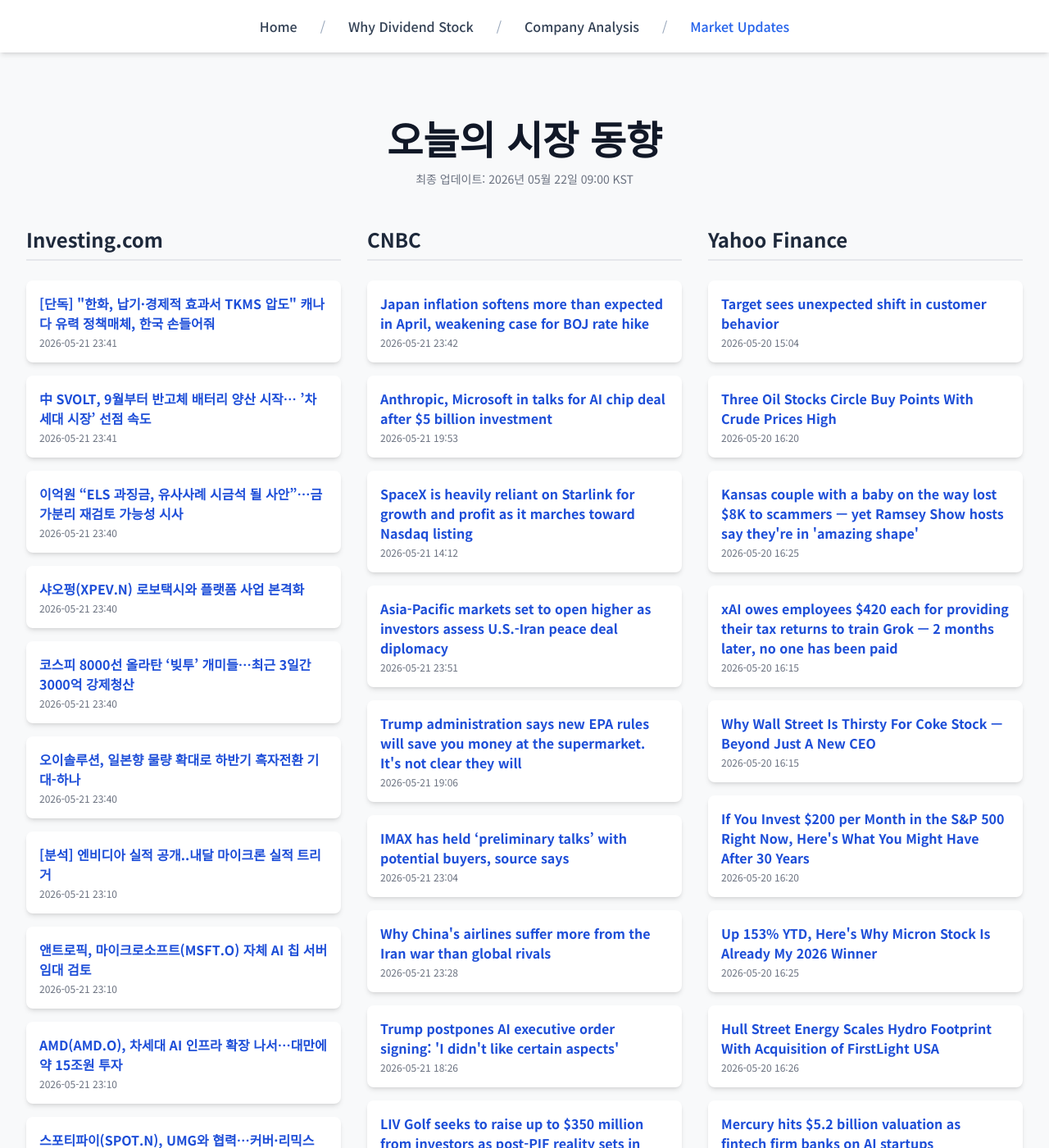
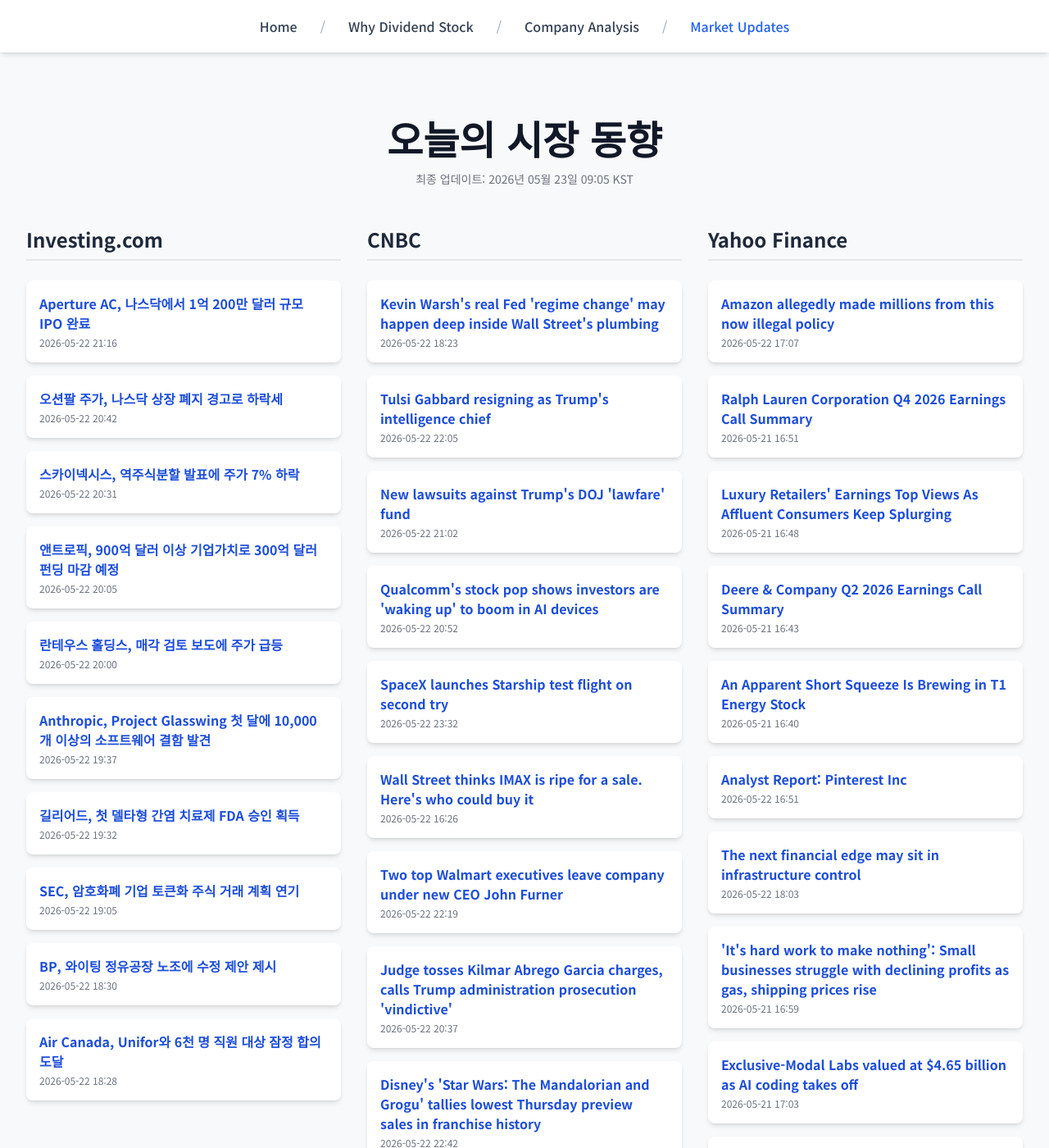
Before and after one commit to Kay-Hwang/my-company-analysis, a Jekyll site: the page built from market-updates.html, in a window 1280 px wide and 1400 px high. Shown: the whole window at 82% size. Built offline with Jekyll 4.4.1, drawn with Linux system fonts in a browser that asks for light colours; nearby versions of some CDN libraries; a script that is not in the unit is left out; some of the changed text lies outside the part shown.

Commit message:
Update daily data

```diff
--- a/_data/latest_data.json
+++ b/_data/latest_data.json
@@ -1,190 +1,190 @@
 {
-  "lastUpdated": "2026년 05월 22일 09:00 KST",
+  "lastUpdated": "2026년 05월 23일 09:05 KST",
   "news": {
     "investing": [
       {
-        "title": "[단독] \"한화, 납기·경제적 효과서 TKMS 압도\" 캐나다 유력 정책매체, 한국 손들어줘",
-        "link": "https://kr.investing.com/news/stock-market-news/article-1957018",
-        "pubDate": "2026-05-21 23:41:18",
-        "summary": "[단독] \"한화, 납기·경제적 효과서 TKMS 압도\" 캐나다 유력 정책매체, 한국 손들어줘"
+        "title": "Aperture AC, 나스닥에서 1억 200만 달러 규모 IPO 완료",
+        "link": "https://kr.investing.com/news/stock-market-news/article-432SI-1958474",
+        "pubDate": "2026-05-22 21:16:08",
+        "summary": "Aperture AC, 나스닥에서 1억 200만 달러 규모 IPO 완료"
       },
       {
-        "title": "中 SVOLT, 9월부터 반고체 배터리 양산 시작… ’차세대 시장’ 선점 속도",
-        "link": "https://kr.investing.com/news/stock-market-news/article-1957016",
-        "pubDate": "2026-05-21 23:41:18",
-        "summary": "中 SVOLT, 9월부터 반고체 배터리 양산 시작… ’차세대 시장’ 선점 속도"
+        "title": "오션팔 주가, 나스닥 상장 폐지 경고로 하락세",
+        "link": "https://kr.investing.com/news/stock-market-news/article-93CH-1958429",
+        "pubDate": "2026-05-22 20:42:52",
+        "summary": "오션팔 주가, 나스닥 상장 폐지 경고로 하락세"
       },
       {
-        "title": "이억원 “ELS 과징금, 유사사례 시금석 될 사안”…금가분리 재검토 가능성 시사",
-        "link": "https://kr.investing.com/news/stock-market-news/article-1957012",
-        "pubDate": "2026-05-21 23:40:25",
-        "summary": "이억원 “ELS 과징금, 유사사례 시금석 될 사안”…금가분리 재검토 가능성 시사"
+        "title": "스카이넥시스, 역주식분할 발표에 주가 7% 하락",
+        "link": "https://kr.investing.com/news/stock-market-news/article-93CH-1958413",
+        "pubDate": "2026-05-22 20:31:53",
+        "summary": "스카이넥시스, 역주식분할 발표에 주가 7% 하락"
       },
       {
-        "title": "샤오펑(XPEV.N) 로보택시와 플랫폼 사업 본격화",
-        "link": "https://kr.investing.com/news/stock-market-news/article-1957010",
-        "pubDate": "2026-05-21 23:40:25",
-        "summary": "샤오펑(XPEV.N) 로보택시와 플랫폼 사업 본격화"
+        "title": "앤트로픽, 900억 달러 이상 기업가치로 300억 달러 펀딩 마감 예정",
+        "link": "https://kr.investing.com/news/stock-market-news/article-1958359",
+        "pubDate": "2026-05-22 20:05:45",
+        "summary": "앤트로픽, 900억 달러 이상 기업가치로 300억 달러 펀딩 마감 예정"
       },
       {
-        "title": "코스피 8000선 올라탄 ‘빚투’ 개미들…최근 3일간 3000억 강제청산",
-        "link": "https://kr.investing.com/news/stock-market-news/article-1957008",
-        "pubDate": "2026-05-21 23:40:24",
-        "summary": "코스피 8000선 올라탄 ‘빚투’ 개미들…최근 3일간 3000억 강제청산"
+        "title": "란테우스 홀딩스, 매각 검토 보도에 주가 급등",
+        "link": "https://kr.investing.com/news/stock-market-news/article-93CH-1958347",
+        "pubDate": "2026-05-22 20:00:24",
+        "summary": "란테우스 홀딩스, 매각 검토 보도에 주가 급등"
       },
       {
-        "title": "오이솔루션, 일본향 물량 확대로 하반기 흑자전환 기대-하나",
-        "link": "https://kr.investing.com/news/stock-market-news/article-1957006",
-        "pubDate": "2026-05-21 23:40:09",
-        "summary": "오이솔루션, 일본향 물량 확대로 하반기 흑자전환 기대-하나"
+        "title": "Anthropic, Project Glasswing 첫 달에 10,000개 이상의 소프트웨어 결함 발견",
+        "link": "https://kr.investing.com/news/stock-market-news/article-93CH-1958333",
+        "pubDate": "2026-05-22 19:37:52",
+        "summary": "Anthropic, Project Glasswing 첫 달에 10,000개 이상의 소프트웨어 결함 발견"
       },
       {
-        "title": "[분석] 엔비디아 실적 공개..내달 마이크론 실적 트리거",
-        "link": "https://kr.investing.com/news/stock-market-news/article-1956989",
-        "pubDate": "2026-05-21 23:10:26",
-        "summary": "[분석] 엔비디아 실적 공개..내달 마이크론 실적 트리거"
+        "title": "길리어드, 첫 델타형 간염 치료제 FDA 승인 획득",
+        "link": "https://kr.investing.com/news/stock-market-news/article-93CH-1958327",
+        "pubDate": "2026-05-22 19:32:19",
+        "summary": "길리어드, 첫 델타형 간염 치료제 FDA 승인 획득"
       },
       {
-        "title": "앤트로픽, 마이크로소프트(MSFT.O) 자체 AI 칩 서버 임대 검토",
-        "link": "https://kr.investing.com/news/stock-market-news/article-1956988",
-        "pubDate": "2026-05-21 23:10:26",
-        "summary": "앤트로픽, 마이크로소프트(MSFT.O) 자체 AI 칩 서버 임대 검토"
+        "title": "SEC, 암호화폐 기업 토큰화 주식 거래 계획 연기",
+        "link": "https://kr.investing.com/news/stock-market-news/article-93CH-1958318",
+        "pubDate": "2026-05-22 19:05:17",
+        "summary": "SEC, 암호화폐 기업 토큰화 주식 거래 계획 연기"
       },
       {
-        "title": "AMD(AMD.O), 차세대 AI 인프라 확장 나서…대만에 약 15조원 투자",
-        "link": "https://kr.investing.com/news/stock-market-news/article-1956987",
-        "pubDate": "2026-05-21 23:10:26",
-        "summary": "AMD(AMD.O), 차세대 AI 인프라 확장 나서…대만에 약 15조원 투자"
+        "title": "BP, 와이팅 정유공장 노조에 수정 제안 제시",
+        "link": "https://kr.investing.com/news/stock-market-news/article-93CH-1958302",
+        "pubDate": "2026-05-22 18:30:33",
+        "summary": "BP, 와이팅 정유공장 노조에 수정 제안 제시"
       },
       {
-        "title": "스포티파이(SPOT.N), UMG와 협력…커버·리믹스 가능한 AI 기능 도입",
-        "link": "https://kr.investing.com/news/stock-market-news/article-1956986",
-        "pubDate": "2026-05-21 23:10:26",
-        "summary": "스포티파이(SPOT.N), UMG와 협력…커버·리믹스 가능한 AI 기능 도입"
+        "title": "Air Canada, Unifor와 6천 명 직원 대상 잠정 합의 도달",
+        "link": "https://kr.investing.com/news/stock-market-news/article-93CH-1958300",
+        "pubDate": "2026-05-22 18:28:04",
+        "summary": "Air Canada, Unifor와 6천 명 직원 대상 잠정 합의 도달"
       }
     ],
     "cnbc": [
       {
-        "title": "Japan inflation softens more than expected in April, weakening case for BOJ rate hike",
-        "link": "https://www.cnbc.com/2026/05/22/japan-april-core-inflation-boj-rate-hike-outlook.html",
-        "pubDate": "Thu, 21 May 2026 23:42:29 GMT",
-        "summary": "Japan inflation softens more than expected in April, weakening case for BOJ rate hike"
+        "title": "Kevin Warsh's real Fed 'regime change' may happen deep inside Wall Street's plumbing",
+        "link": "https://www.cnbc.com/2026/05/22/kevin-warshs-real-fed-regime-change-may-happen-deep-inside-wall-streets-plumbing.html",
+        "pubDate": "Fri, 22 May 2026 18:23:49 GMT",
+        "summary": "Warsh could guide to a smaller role in day-to-day markets, while also setting clearer rules for how and when it should intervene."
       },
       {
-        "title": "Anthropic, Microsoft in talks for AI chip deal after $5 billion investment",
-        "link": "https://www.cnbc.com/2026/05/21/anthropic-microsoft-maia-200-ai-chip.html",
-        "pubDate": "Thu, 21 May 2026 19:53:21 GMT",
-        "summary": "Microsoft has not made the Maia 200 chips available to customers, but they are used in the company's data centers, offering better efficiency than other silicon."
+        "title": "Tulsi Gabbard resigning as Trump's intelligence chief",
+        "link": "https://www.cnbc.com/2026/05/22/tulsi-gabbard-resigns-intelligence-trump-husband.html",
+        "pubDate": "Fri, 22 May 2026 22:05:04 GMT",
+        "summary": "Gabbard said she is leaving her post to support her husband, who is battling a rare form of bone cancer."
       },
       {
-        "title": "SpaceX is heavily reliant on Starlink for growth and profit as it marches toward Nasdaq listing",
-        "link": "https://www.cnbc.com/2026/05/21/spacex-starlink-growth-profit-nasdaq-ipo.html",
-        "pubDate": "Thu, 21 May 2026 14:12:49 GMT",
-        "summary": "SpaceX's IPO prospectus underscores the importance of Starlink to the company's operations."
+        "title": "New lawsuits against Trump's DOJ 'lawfare' fund",
+        "link": "https://www.cnbc.com/2026/05/22/trump-doj-fund-republicans.html",
+        "pubDate": "Fri, 22 May 2026 21:02:52 GMT",
+        "summary": "President Trump droppped his $10 billion lawsuit against the IRS in exchange for the DOJ creating a $1.8 billion fund to compensate alleged \"lawfare\" victims."
       },
       {
-        "title": "Asia-Pacific markets set to open higher as investors assess U.S.-Iran peace deal diplomacy",
-        "link": "https://www.cnbc.com/2026/05/22/asia-markets-today-brent-nikkei-225-kospi-hang-seng-index.html",
-        "pubDate": "Thu, 21 May 2026 23:51:57 GMT",
-        "summary": "While oil prices fell in U.S. trading, reports that Tehran intends to keep its enriched uranium stockpile within the country stand to complicate negotiations with the U.S."
+        "title": "Qualcomm's stock pop shows investors are 'waking up' to boom in AI devices",
+        "link": "https://www.cnbc.com/2026/05/22/qualcomms-stock-pop-shows-investors-waking-up-to-boom-in-ai-devices.html",
+        "pubDate": "Fri, 22 May 2026 20:52:39 GMT",
+        "summary": "Qualcomm is on a big run, powered by investor bullishness that the company will be at the center of a boom in AI devices."
       },
       {
-        "title": "Trump administration says new EPA rules will save you money at the supermarket. It's not clear they will",
-        "link": "https://www.cnbc.com/2026/05/21/trump-changes-epa-refrigeration-rules-in-grocery-price-push.html",
-        "pubDate": "Thu, 21 May 2026 19:06:44 GMT",
-        "summary": "Trump delayed Biden-era EPA refrigerant rules, saying the move will lower grocery costs, though the impact on food prices remains unclear."
+        "title": "SpaceX launches Starship test flight on second try",
+        "link": "https://www.cnbc.com/2026/05/22/spacex-prepares-another-attempt-at-starship-launch-after-prior-scrub.html",
+        "pubDate": "Fri, 22 May 2026 23:32:23 GMT",
+        "summary": "SpaceX launched its massive Starship rocket on Friday, a day after the company scrubbed plans before takeoff."
       },
       {
-        "title": "IMAX has held ‘preliminary talks’ with potential buyers, source says",
-        "link": "https://www.cnbc.com/2026/05/21/imax-preliminary-talks-potential-buyers.html",
-        "pubDate": "Thu, 21 May 2026 23:04:31 GMT",
-        "summary": "IMAX has held \"preliminary talks\" through intermediaries, but no official pitches have been made directly by the company, a source told CNBC."
+        "title": "Wall Street thinks IMAX is ripe for a sale. Here's who could buy it",
+        "link": "https://www.cnbc.com/2026/05/22/imax-sale-talks-potential-buyers-wall-street-analysts.html",
+        "pubDate": "Fri, 22 May 2026 16:26:26 GMT",
+        "summary": "A source told CNBC that IMAX has held \"preliminary talks\" through intermediaries, but no official pitches have been made by the company."
       },
       {
-        "title": "Why China's airlines suffer more from the Iran war than global rivals",
-        "link": "https://www.cnbc.com/2026/05/22/china-airlines-expect-losses-iran-war-fuel-shortage-railway-.html",
-        "pubDate": "Thu, 21 May 2026 23:28:38 GMT",
-        "summary": "China's carriers face sky-high jet fuel, lack of hedging strategies, and a customer base that can easily pivot to cheaper high-speed rail services."
+        "title": "Two top Walmart executives leave company under new CEO John Furner",
+        "link": "https://www.cnbc.com/2026/05/22/walmart-executives-depart-under-ceo-john-furner.html",
+        "pubDate": "Fri, 22 May 2026 22:19:27 GMT",
+        "summary": "Tom Ward, chief operating officer of Walmart's warehouse chain Sam's Club, is retiring, and Cedric Clark, Walmart's EVP of U.S. store operations, is leaving."
       },
       {
-        "title": "Trump postpones AI executive order signing: 'I didn't like certain aspects'",
-        "link": "https://www.cnbc.com/2026/05/21/trump-ai-executive-order-postponed.html",
-        "pubDate": "Thu, 21 May 2026 18:26:23 GMT",
-        "summary": "Trump said that AI is \"causing tremendous good,\" and he was concerned that the executive order \"could have been a blocker.\""
+        "title": "Judge tosses Kilmar Abrego Garcia charges, calls Trump administration prosecution 'vindictive'",
+        "link": "https://www.cnbc.com/2026/05/22/kilmar-abrego-garcia-charges-dropped-trump-doj-case-vindictive.html",
+        "pubDate": "Fri, 22 May 2026 20:37:38 GMT",
+        "summary": "A judge found Trump’s DOJ targeted Kilmar Abrego Garcia after he challenged his mistaken deportation to El Salvador."
       },
       {
-        "title": "LIV Golf seeks to raise up to $350 million from investors as post-PIF reality sets in",
-        "link": "https://www.cnbc.com/2026/05/21/liv-golf-fundraise-up-to-350-million-post-pif.html",
-        "pubDate": "Thu, 21 May 2026 15:06:49 GMT",
-        "summary": "LIV Golf is preparing to take its updated business plan and investor pitch on the road as soon as Thursday, in an effort to raise fresh capital."
+        "title": "Disney's 'Star Wars: The Mandalorian and Grogu' tallies lowest Thursday preview sales in franchise history",
+        "link": "https://www.cnbc.com/2026/05/22/disneys-star-wars-the-mandalorian-and-grogu-box-office-preview.html",
+        "pubDate": "Fri, 22 May 2026 22:42:23 GMT",
+        "summary": "Disney's \"Star Wars: The Mandalorian and Grogu\" tallied $12 million in Thursday night previews, the lowest collection of advance tickets in franchise history."
       },
       {
-        "title": "Cleveland Cavaliers owner Dan Gilbert turns grief over son’s rare disease into search for a cure",
-        "link": "https://www.cnbc.com/2026/05/21/cavs-owner-dan-gilbert-son-rare-disease-cure.html",
-        "pubDate": "Thu, 21 May 2026 18:55:24 GMT",
-        "summary": "Dan Gilbert honors his son Nick by funding research into neurofibromatosis, the rare disease that took Nick’s life."
+        "title": "Donald Trump Jr.-backed 'Steroid Olympics' are happening on Sunday. Here's what to expect",
+        "link": "https://www.cnbc.com/2026/05/22/enhanced-games-performance-enhancing-drugs.html",
+        "pubDate": "Fri, 22 May 2026 11:51:23 GMT",
+        "summary": "Olympic medallists are among 42 athletes competing in the controversial competition, but the Enhanced Games has big product plans beyond the event this weekend."
       }
     ],
     "yahoo": [
       {
-        "title": "Target sees unexpected shift in customer behavior",
-        "link": "https://finance.yahoo.com/economy/articles/target-sees-unexpected-shift-customer-150445821.html",
-        "pubDate": "2026-05-20T15:04:45Z",
-        "summary": "Target sees unexpected shift in customer behavior"
+        "title": "Amazon allegedly made millions from this now illegal policy",
+        "link": "https://finance.yahoo.com/economy/policy/articles/amazon-allegedly-made-millions-now-170700373.html",
+        "pubDate": "2026-05-22T17:07:00Z",
+        "summary": "Amazon allegedly made millions from this now illegal policy"
       },
       {
-        "title": "Three Oil Stocks Circle Buy Points With Crude Prices High",
-        "link": "https://www.investors.com/news/oil-stocks-valero-refiners-crude-oil-prices/?src=A00220&yptr=yahoo",
-        "pubDate": "2026-05-20T16:20:23Z",
-        "summary": "Three Oil Stocks Circle Buy Points With Crude Prices High"
+        "title": "Ralph Lauren Corporation Q4 2026 Earnings Call Summary",
+        "link": "https://finance.yahoo.com/markets/stocks/articles/ralph-lauren-corporation-q4-2026-165135924.html",
+        "pubDate": "2026-05-21T16:51:35Z",
+        "summary": "Ralph Lauren Corporation Q4 2026 Earnings Call Summary"
       },
       {
-        "title": "Kansas couple with a baby on the way lost $8K to scammers — yet Ramsey Show hosts say they're in 'amazing shape'",
-        "link": "https://finance.yahoo.com/markets/articles/kansas-couple-baby-way-lost-162500813.html",
-        "pubDate": "2026-05-20T16:25:00Z",
-        "summary": "Kansas couple with a baby on the way lost $8K to scammers — yet Ramsey Show hosts say they're in 'amazing shape'"
+        "title": "Luxury Retailers' Earnings Top Views As Affluent Consumers Keep Splurging",
+        "link": "https://www.investors.com/news/ralph-lauren-rl-stock-williams-sonoma-wsm-stock-luxury-retailers-earnings/?src=A00220&yptr=yahoo",
+        "pubDate": "2026-05-21T16:48:35Z",
+        "summary": "Luxury Retailers' Earnings Top Views As Affluent Consumers Keep Splurging"
       },
       {
-        "title": "xAI owes employees $420 each for providing their tax returns to train Grok — 2 months later, no one has been paid",
-        "link": "https://finance.yahoo.com/sectors/technology/articles/xai-owes-employees-420-providing-161500811.html",
-        "pubDate": "2026-05-20T16:15:00Z",
-        "summary": "xAI owes employees $420 each for providing their tax returns to train Grok — 2 months later, no one has been paid"
+        "title": "Deere & Company Q2 2026 Earnings Call Summary",
+        "link": "https://finance.yahoo.com/markets/stocks/articles/deere-company-q2-2026-earnings-164305324.html",
+        "pubDate": "2026-05-21T16:43:05Z",
+        "summary": "Deere & Company Q2 2026 Earnings Call Summary"
       },
       {
-        "title": "Why Wall Street Is Thirsty For Coke Stock — Beyond Just A New CEO",
-        "link": "https://www.investors.com/research/breakout-stocks-technical-analysis/coke-stock-coca-cola-co-ceo-henrique-braun/?src=A00220&yptr=yahoo",
-        "pubDate": "2026-05-20T16:15:23Z",
-        "summary": "Why Wall Street Is Thirsty For Coke Stock — Beyond Just A New CEO"
+        "title": "An Apparent Short Squeeze Is Brewing in T1 Energy Stock",
+        "link": "https://finance.yahoo.com/markets/stocks/articles/apparent-short-squeeze-brewing-t1-164033448.html",
+        "pubDate": "2026-05-21T16:40:33Z",
+        "summary": "An Apparent Short Squeeze Is Brewing in T1 Energy Stock"
       },
       {
-        "title": "If You Invest $200 per Month in the S&P 500 Right Now, Here's What You Might Have After 30 Years",
-        "link": "https://finance.yahoo.com/markets/stocks/articles/invest-200-per-month-p-162000929.html",
-        "pubDate": "2026-05-20T16:20:00Z",
-        "summary": "If You Invest $200 per Month in the S&P 500 Right Now, Here's What You Might Have After 30 Years"
+        "title": "Analyst Report: Pinterest Inc",
+        "link": "https://finance.yahoo.com/research/reports/ARGUS_5118_AnalystReport_1779468703000?yptr=yahoo&ncid=yahooproperties_plusresear_nm5q6ze1cei",
+        "pubDate": "2026-05-22T16:51:43Z",
+        "summary": "Analyst Report: Pinterest Inc"
       },
       {
-        "title": "Up 153% YTD, Here's Why Micron Stock Is Already My 2026 Winner",
-        "link": "https://finance.yahoo.com/markets/stocks/articles/153-ytd-heres-why-micron-162555985.html",
-        "pubDate": "2026-05-20T16:25:55Z",
-        "summary": "Up 153% YTD, Here's Why Micron Stock Is Already My 2026 Winner"
+        "title": "The next financial edge may sit in infrastructure control",
+        "link": "https://finance.yahoo.com/markets/stocks/articles/next-financial-edge-may-sit-180300016.html",
+        "pubDate": "2026-05-22T18:03:00Z",
+        "summary": "The next financial edge may sit in infrastructure control"
       },
       {
-        "title": "Hull Street Energy Scales Hydro Footprint With Acquisition of FirstLight USA",
-        "link": "https://finance.yahoo.com/sectors/energy/articles/hull-street-energy-scales-hydro-162633427.html",
-        "pubDate": "2026-05-20T16:26:33Z",
-        "summary": "Hull Street Energy Scales Hydro Footprint With Acquisition of FirstLight USA"
+        "title": "'It's hard work to make nothing': Small businesses struggle with declining profits as gas, shipping prices rise",
+        "link": "https://finance.yahoo.com/economy/article/its-hard-work-to-make-nothing-small-businesses-struggle-with-declining-profits-as-gas-shipping-prices-rise-165928735.html",
+        "pubDate": "2026-05-21T16:59:28Z",
+        "summary": "'It's hard work to make nothing': Small businesses struggle with declining profits as gas, shipping prices rise"
       },
       {
-        "title": "Mercury hits $5.2 billion valuation as fintech firm banks on AI startups",
-        "link": "https://finance.yahoo.com/sectors/technology/articles/mercury-hits-5-2-billion-161349311.html",
-        "pubDate": "2026-05-20T16:13:49Z",
-        "summary": "Mercury hits $5.2 billion valuation as fintech firm banks on AI startups"
+        "title": "Exclusive-Modal Labs valued at $4.65 billion as AI coding takes off",
+        "link": "https://finance.yahoo.com/sectors/technology/articles/exclusive-modal-labs-valued-4-170342702.html",
+        "pubDate": "2026-05-21T17:03:42Z",
+        "summary": "Exclusive-Modal Labs valued at $4.65 billion as AI coding takes off"
       },
       {
-        "title": "Cava Stock Looks Spicier But Undercooked After Earnings Beat",
-        "link": "https://www.investors.com/news/cava-stock-looks-spicier-but-undercooked-after-earnings-beat/?src=A00220&yptr=yahoo",
-        "pubDate": "2026-05-20T16:12:16Z",
-        "summary": "Cava Stock Looks Spicier But Undercooked After Earnings Beat"
+        "title": "SpaceX Finally Filed and the S-1? Well, She’s a Lot",
+        "link": "https://finance.yahoo.com/markets/stocks/articles/spacex-finally-filed-1-well-162727025.html",
+        "pubDate": "2026-05-21T16:27:27Z",
+        "summary": "SpaceX Finally Filed and the S-1? Well, She’s a Lot"
       }
     ]
   }
```
